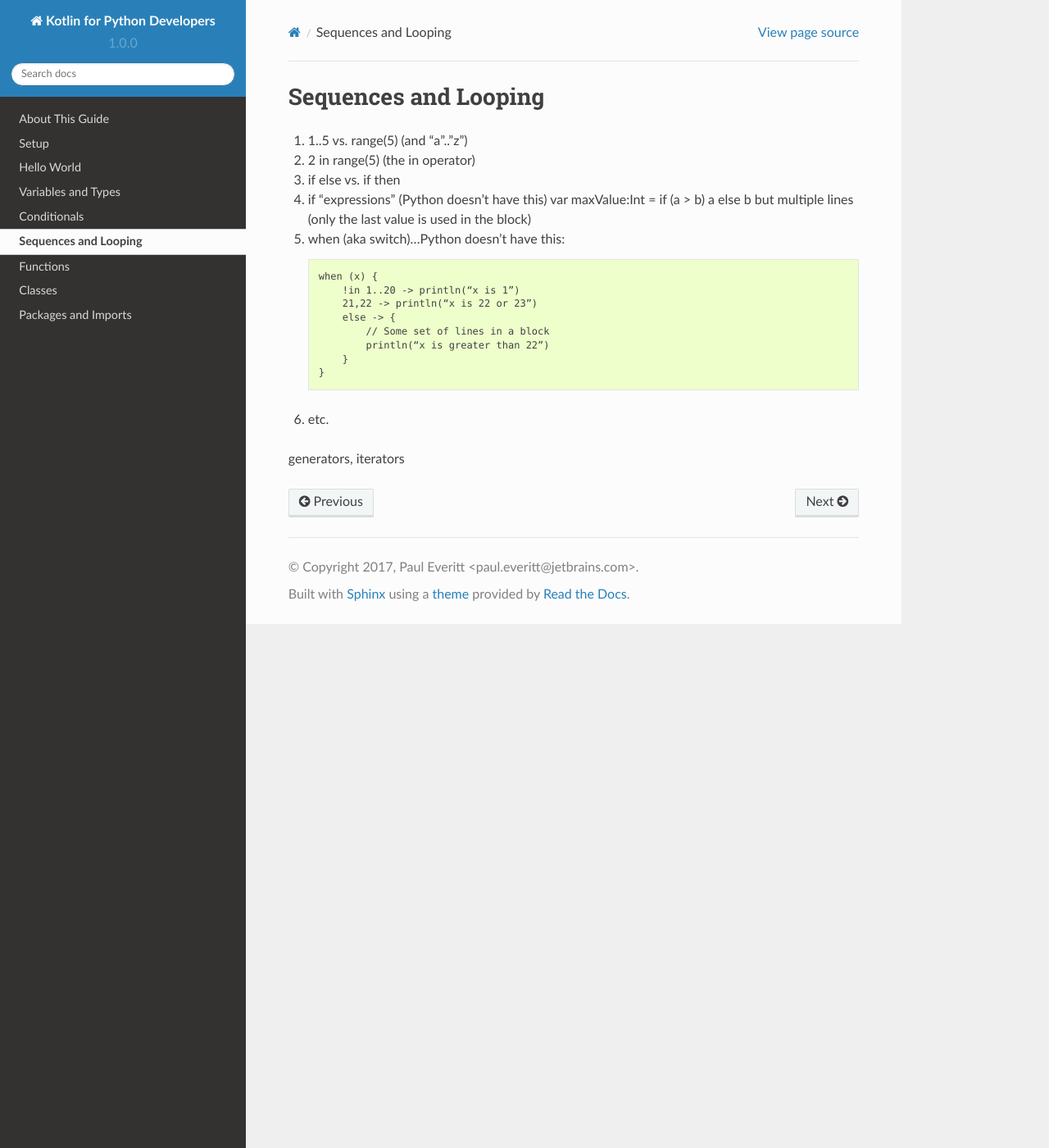
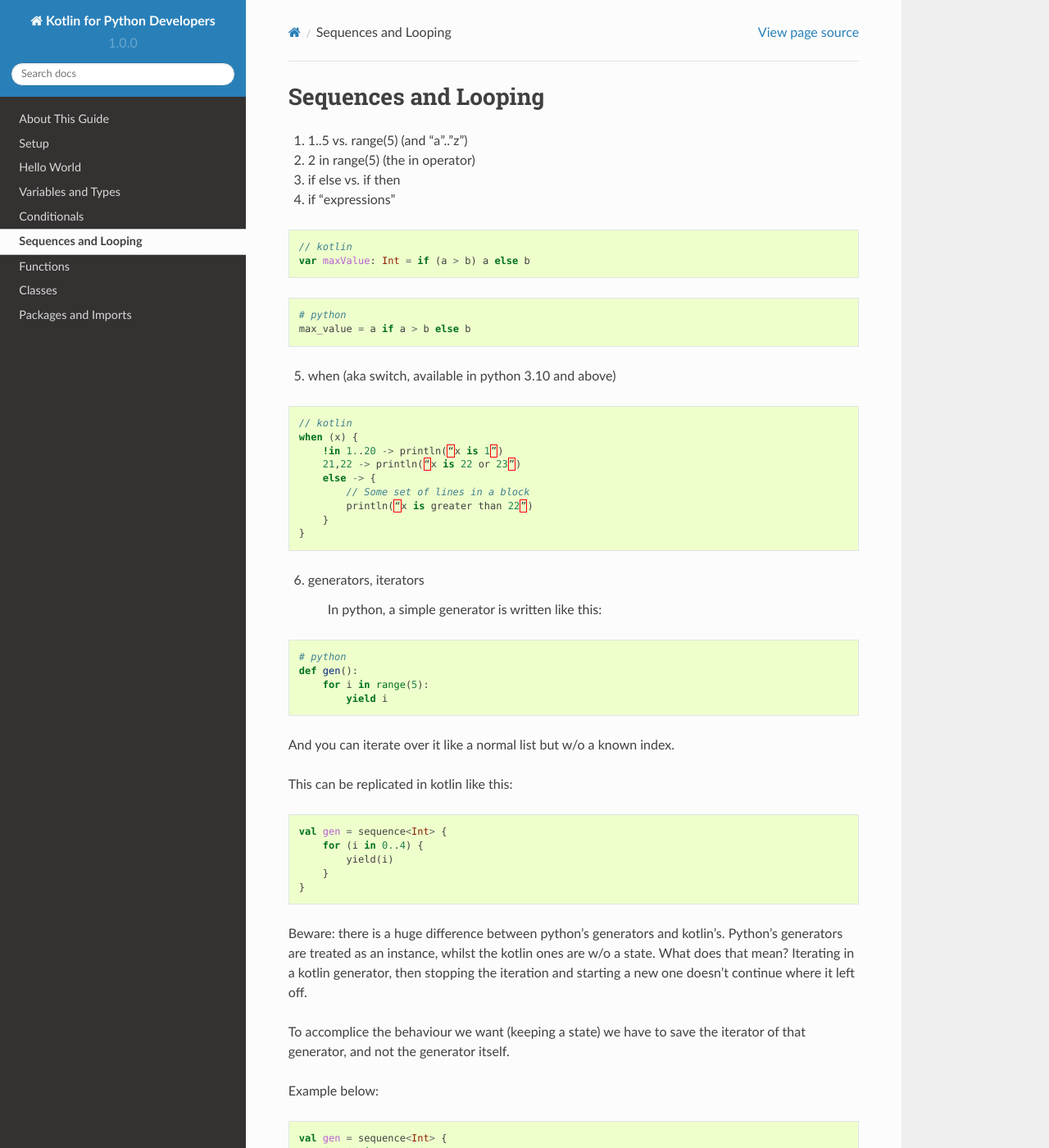
Before and after one commit to pauleveritt/kotlin_for_python, a Sphinx documentation site: the page built from docs/sequences/index.rst, in a window 1280 px wide and 1400 px high. Shown: the whole window at 82% size. Built offline with Sphinx 7.4.7 and the Read the Docs theme 2.0.0, drawn with Linux system fonts in a browser that asks for light colours; some of the changed text lies outside the part shown.

Commit message:
Update index.rst

```diff
--- a/docs/sequences/index.rst
+++ b/docs/sequences/index.rst
@@ -4,14 +4,28 @@
 
 1) 1..5 vs. range(5) (and “a”..”z”)
 
+
 2) 2 in range(5) (the in operator)
 
 3) if else vs. if then
 
-4) if “expressions” (Python doesn’t have this) var maxValue:Int = if (a > b) a else b but multiple lines (only the last value is used in the block)
+4) if “expressions”
 
-5) when (aka switch)…Python doesn’t have this::
+.. code-block:: kotlin
 
+    // kotlin
+    var maxValue: Int = if (a > b) a else b
+
+.. code-block:: python
+
+    # python
+    max_value = a if a > b else b
+
+5) when (aka switch, available in python 3.10 and above)
+
+.. code-block:: kotlin
+
+    // kotlin
     when (x) {
         !in 1..20 -> println(“x is 1”)
         21,22 -> println(“x is 22 or 23”)
@@ -21,6 +35,62 @@
         }
     }
 
-6) etc.
+6) generators, iterators
 
-generators, iterators
+    In python, a simple generator is written like this:
+
+.. code-block:: python
+
+    # python
+    def gen():
+        for i in range(5):
+            yield i
+
+And you can iterate over it like a normal list but w/o a known index.
+
+This can be replicated in kotlin like this:
+
+.. code-block:: kotlin
+
+    val gen = sequence<Int> {
+        for (i in 0..4) {
+            yield(i)
+        }
+    }
+
+Beware: there is a huge difference between python's generators and kotlin's.
+Python's generators are treated as an instance, whilst the kotlin ones are w/o a state.
+What does that mean?
+Iterating in a kotlin generator, then stopping the iteration and starting a new one doesn't continue where it left off.
+
+To accomplice the behaviour we want (keeping a state) we have to save the iterator of that generator, and not the generator itself.
+
+Example below:
+
+.. code-block:: kotlin
+
+    val gen = sequence<Int> {
+        for (i in 0..4) {
+            yield(i)
+        }
+    }
+    val state = gen.iterator()
+
+The ``state`` variable above can keep its state between different loops.
+
+Another big difference is that kotlin's generators don't accept parameters.
+
+But that is easily fixed by making a function that hosts that generator and returns its iterator, like so:
+
+.. code-block:: kotlin
+
+    fun gen(startingIndex: Int = 1, endingIndex: Int = 10): Iterator<Int> {
+        return sequence {
+            for (i in startingIndex until endingIndex) {
+                yield(i)
+            }
+        }.iterator()
+    }
+voila!
+
+The above function behaves exactly like a python generator!
```
